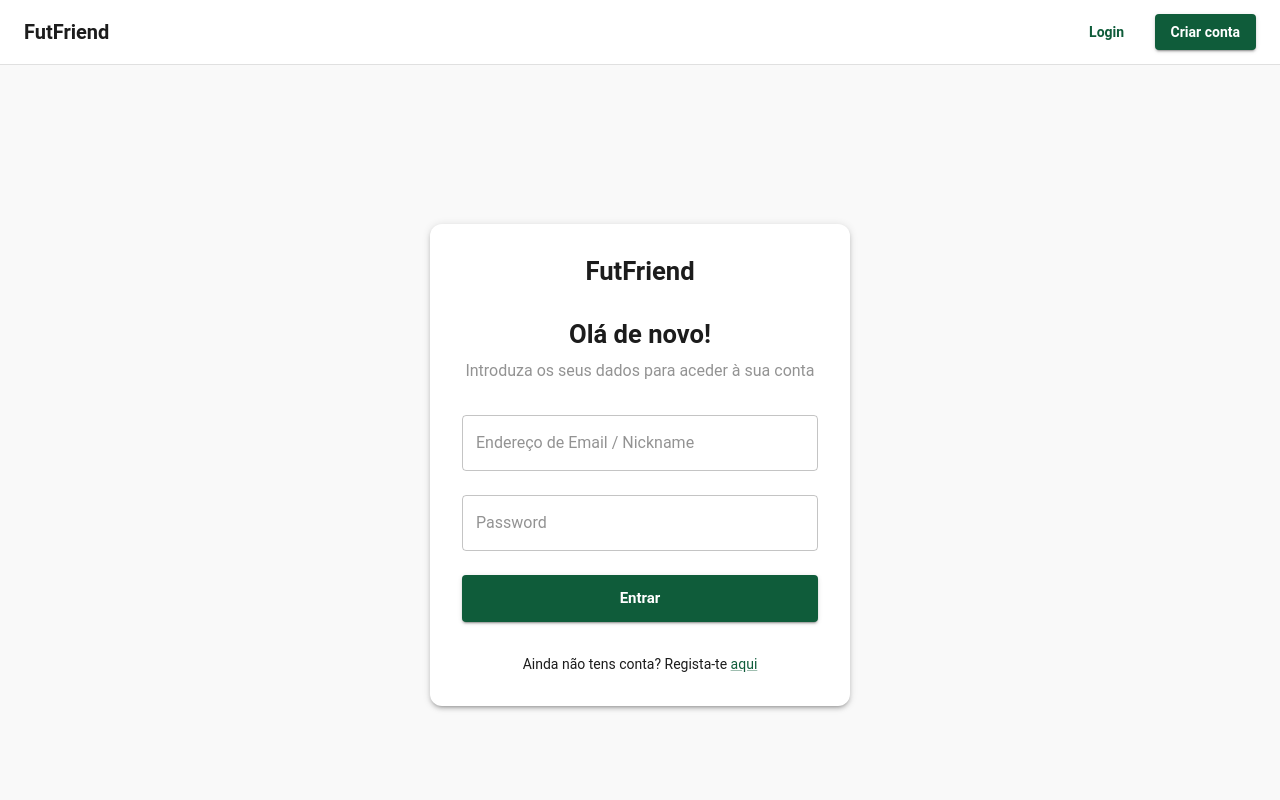
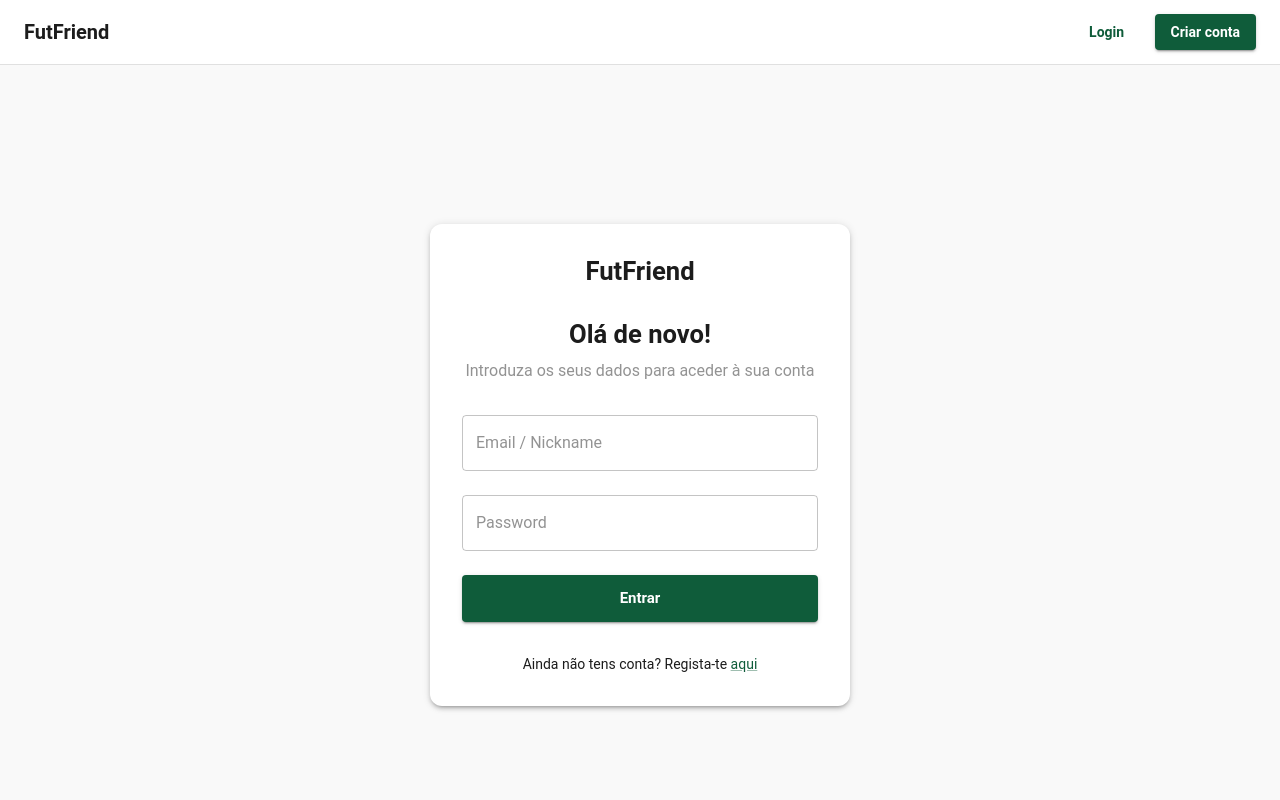
Before and after one commit to Telmo1337/futfriend-project, a React (Vite) app in the folder frontend/: page /login in a window 1280 px wide. Shown: the top 800 px of the page. Built offline with nearby package versions, Linux system fonts and the light colour scheme; no server answers; some icons are missing.

Commit message:
atualizado

```diff
--- a/frontend/src/pages/auth/Login.jsx
+++ b/frontend/src/pages/auth/Login.jsx
@@ -53,7 +53,7 @@ export default function Login() {
             <Box component="form" onSubmit={handleSubmit}>
               <Stack spacing={3}>
                 <TextField
-                  label="Endereço de Email / Nickname"
+                  label="Email / Nickname"
                   value={form.identifier}
                   onChange={handleChange("identifier")}
                   fullWidth
--- a/frontend/src/views/Dashboard/Dashboard.jsx
+++ b/frontend/src/views/Dashboard/Dashboard.jsx
@@ -41,7 +41,7 @@ export default function Dashboard() {
               mb: 3,
             }}
           >
-            <Typography variant="h6">
+            <Typography variant="h6" fontWeight={600}>
               Jogos disponíveis
             </Typography>
 
--- a/frontend/src/views/Games/Games.jsx
+++ b/frontend/src/views/Games/Games.jsx
@@ -1,5 +1,5 @@
 import { useState } from "react";
-import { Stack, Tabs, Tab, Button } from "@mui/material";
+import { Stack, Tabs, Tab, Button, Typography } from "@mui/material";
 
 import DashboardGames from "../Dashboard/components/DashboardGames";
 import CreateGameModal from "../Dashboard/components/CreateGameModal";
@@ -13,8 +13,10 @@ export default function Games() {
       {/* Header */}
       <Stack direction="row" justifyContent="space-between">
         <Stack>
-          <h2>Jogos</h2>
-          <p>Organiza e participa em jogos de futebol</p>
+
+          <Typography variant="h5" fontWeight={600}>
+              Jogos disponíveis
+            </Typography>
         </Stack>
 
         <Button variant="contained" onClick={() => setOpenCreate(true)}>
```
Also changed, not shown: 1 other file (tests, documents, lock files or other folders).
